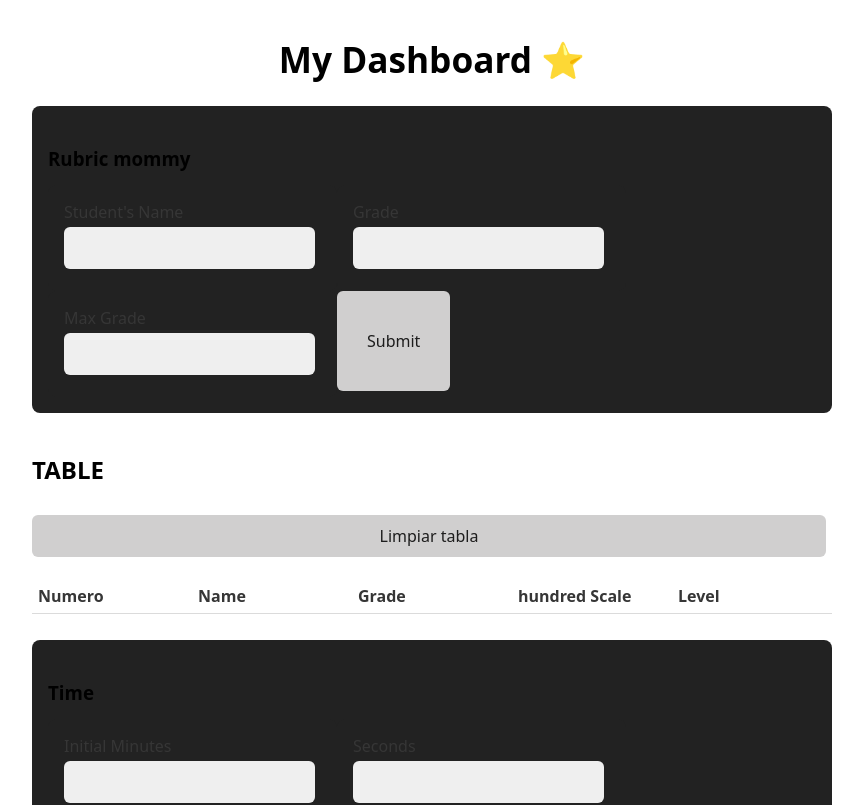
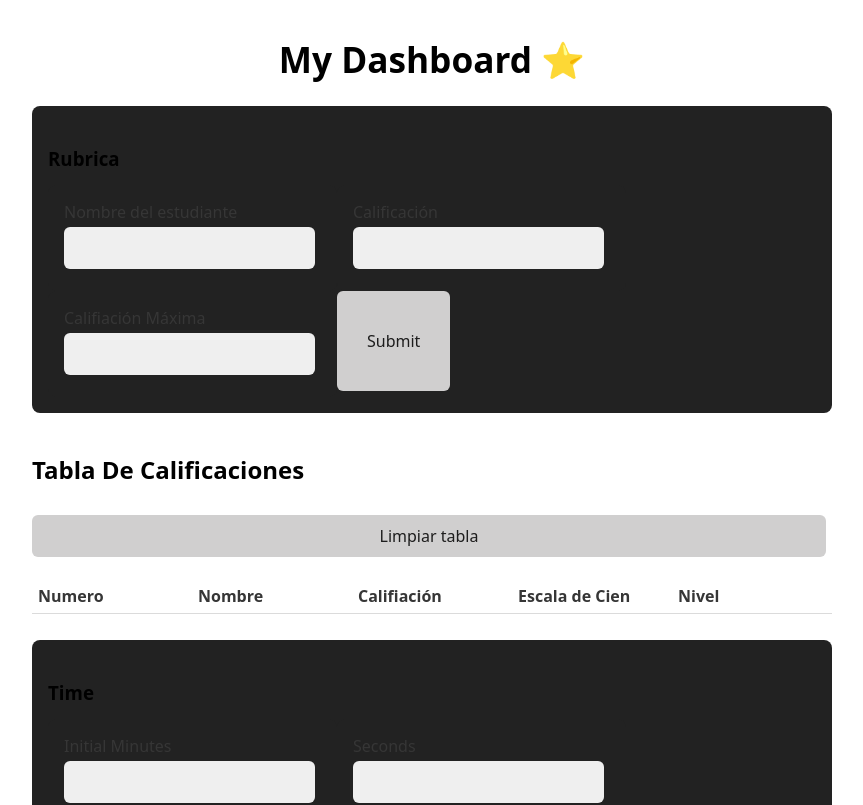
Before and after one commit to ShermanPI/one-percent-streak, a React (Vite) app: page / in a window 1280 px wide. Shown: the top 805 px of the page, without its empty margins (208-1071 px from the left). Built offline with nearby package versions, Linux system fonts and the light colour scheme.

Commit message:
Make the table columns in spanish

```diff
--- a/src/App.jsx
+++ b/src/App.jsx
@@ -85,20 +85,20 @@ function App () {
     <>
       <h1>My Dashboard ⭐</h1>
       <div className='streaks-container'>
-        <HabitCardTracker title='Rubric mommy'>
+        <HabitCardTracker title='Rubrica'>
           <form className='time-form' onSubmit={handleRubricSubmit}>
             <div className='form-input'>
-              <label htmlFor='name'>Student's Name</label>
+              <label htmlFor='name'>Nombre del estudiante</label>
               <input type='text' id='name' name='name' required />
             </div>
 
             <div className='form-input'>
-              <label htmlFor='grade'>Grade</label>
+              <label htmlFor='grade'>Calificación</label>
               <input type='text' id='grade' name='grade' required />
             </div>
 
             <div className='form-input'>
-              <label htmlFor='maxGrade'>Max Grade</label>
+              <label htmlFor='maxGrade'>Califiación Máxima</label>
               <input type='text' id='maxGrade' name='maxGrade' required />
             </div>
             <input type='submit' value='Submit' />
@@ -106,11 +106,11 @@ function App () {
 
         </HabitCardTracker>
 
-        <h2>TABLE</h2>
-        <button onClick={deleteTable}> Limpiar tabla</button>
+        <h2>Tabla De Calificaciones</h2>
+        <button onClick={deleteTable}>Limpiar tabla</button>
         <table>
           <thead>
-            <tr><th>Numero</th><th>Name</th><th>Grade</th><th>hundred Scale</th><th>Level</th></tr>
+            <tr><th>Numero</th><th>Nombre</th><th>Califiación</th><th>Escala de Cien</th><th>Nivel</th></tr>
           </thead>
           <tbody>
             {gradesTable.map((el, i) => {
```
